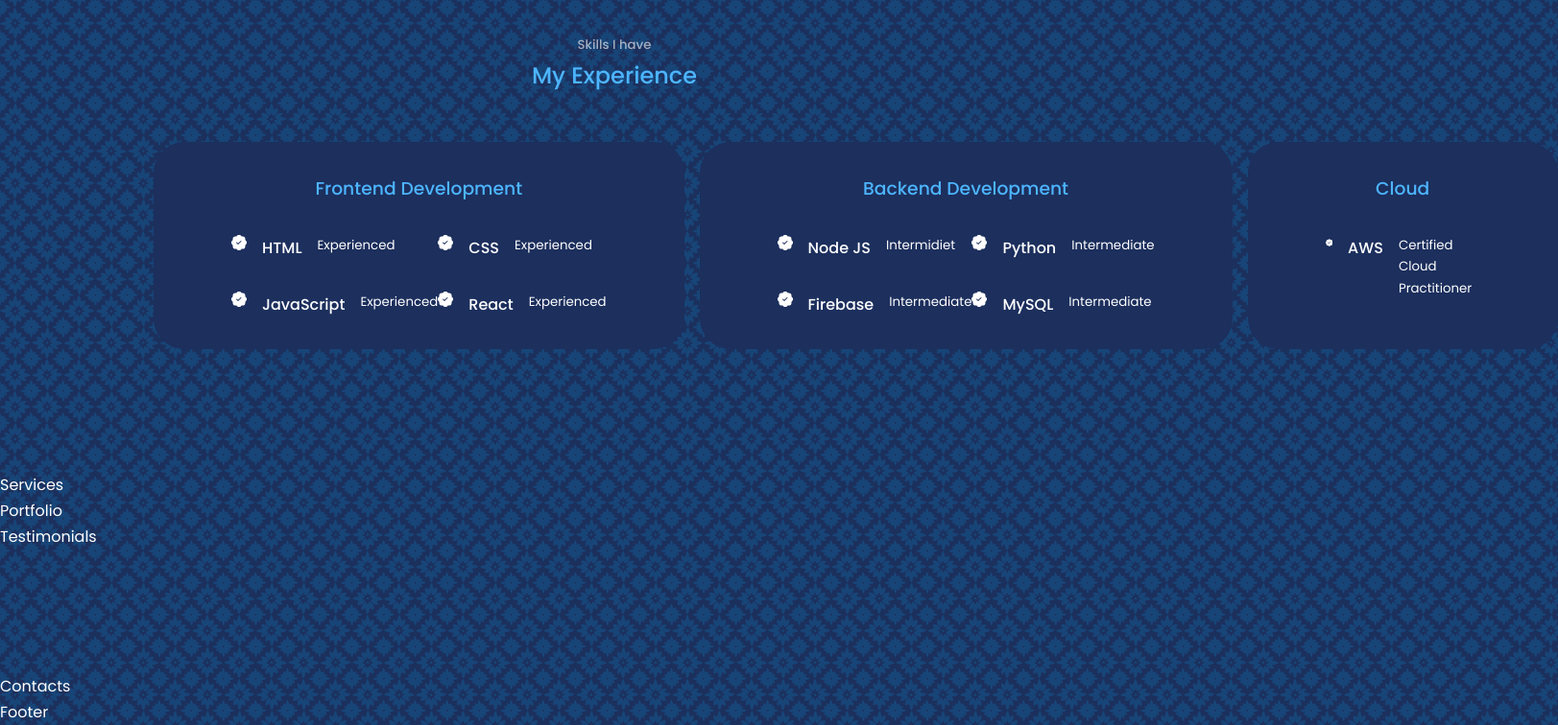
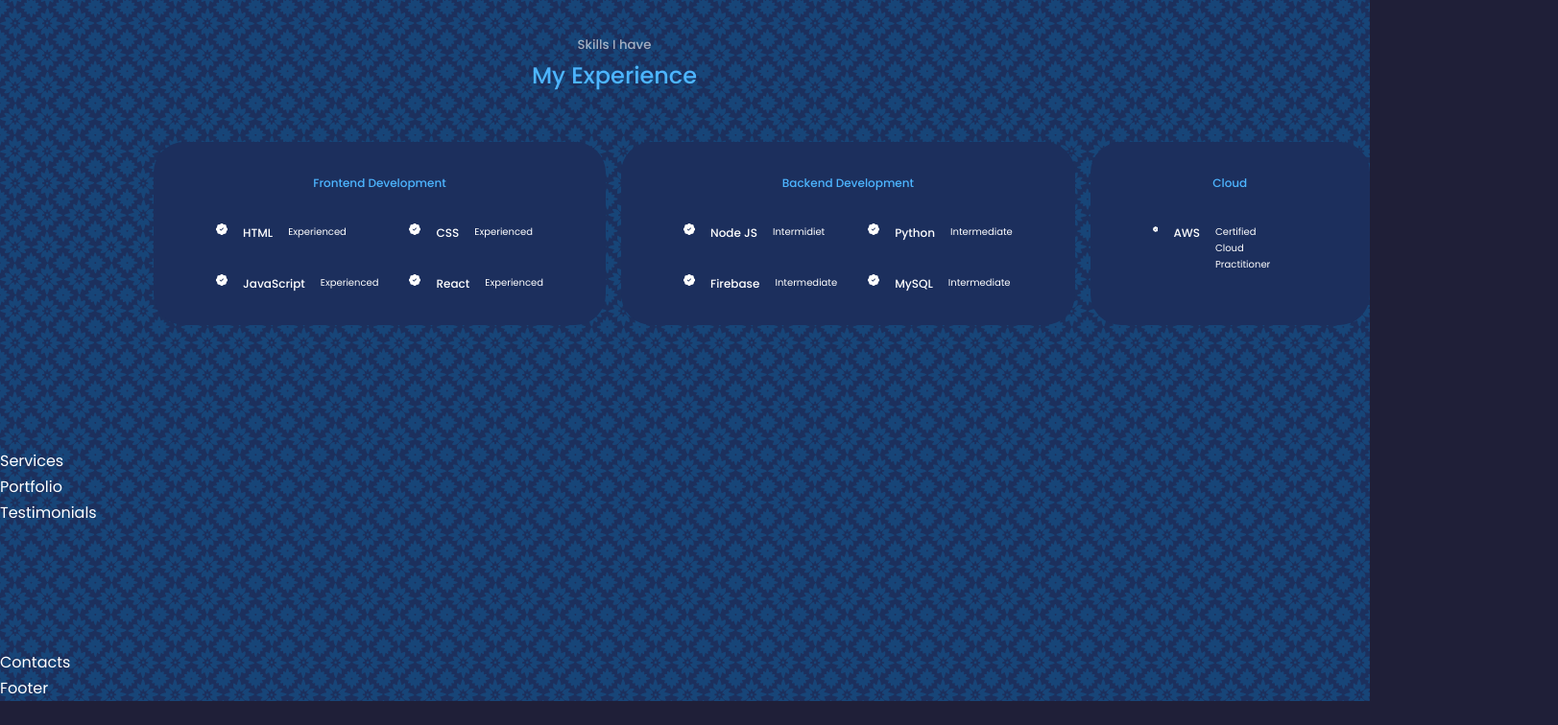
Before and after one commit to Gitthuma/george-githuma-portfolio-website, a React (Create React App) app: page / in a window 1280 px wide. Shown: the part 1709-2465 px from the top of the page at 96% size, 1623 px wide, since content can reach past the window. After the commit the page ends 2440 px from the top, so only its background shows below. Built offline with nearby package versions, Linux system fonts and the light colour scheme.

Commit message:
Granular edits

```diff
--- a/src/Components/Experience/Experience.css
+++ b/src/Components/Experience/Experience.css
@@ -8,7 +8,7 @@
 /*Style the direct divs inside experience__container*/
 .experience__container > div {
     background: var(--color-bg-variant);
-    padding: 2rem 5rem;
+    padding: 2rem 4rem;
     border-radius: 2rem;
     border: 1px solid transparent;
     transition: var(--transition);
@@ -26,13 +26,16 @@
     text-align: center;
     margin-bottom: 2rem;
     color: var(--color-primary);
+    font-size: 0.75rem;
 }
 
 /*Style experience__content*/
 .experience__content {
     display: grid;
     grid-template-columns: 1fr 1fr;
+    gap: 2rem;
     row-gap: 2rem;
+    font-size: 0.75rem;
 }
 
 /*Style articles*/
```
